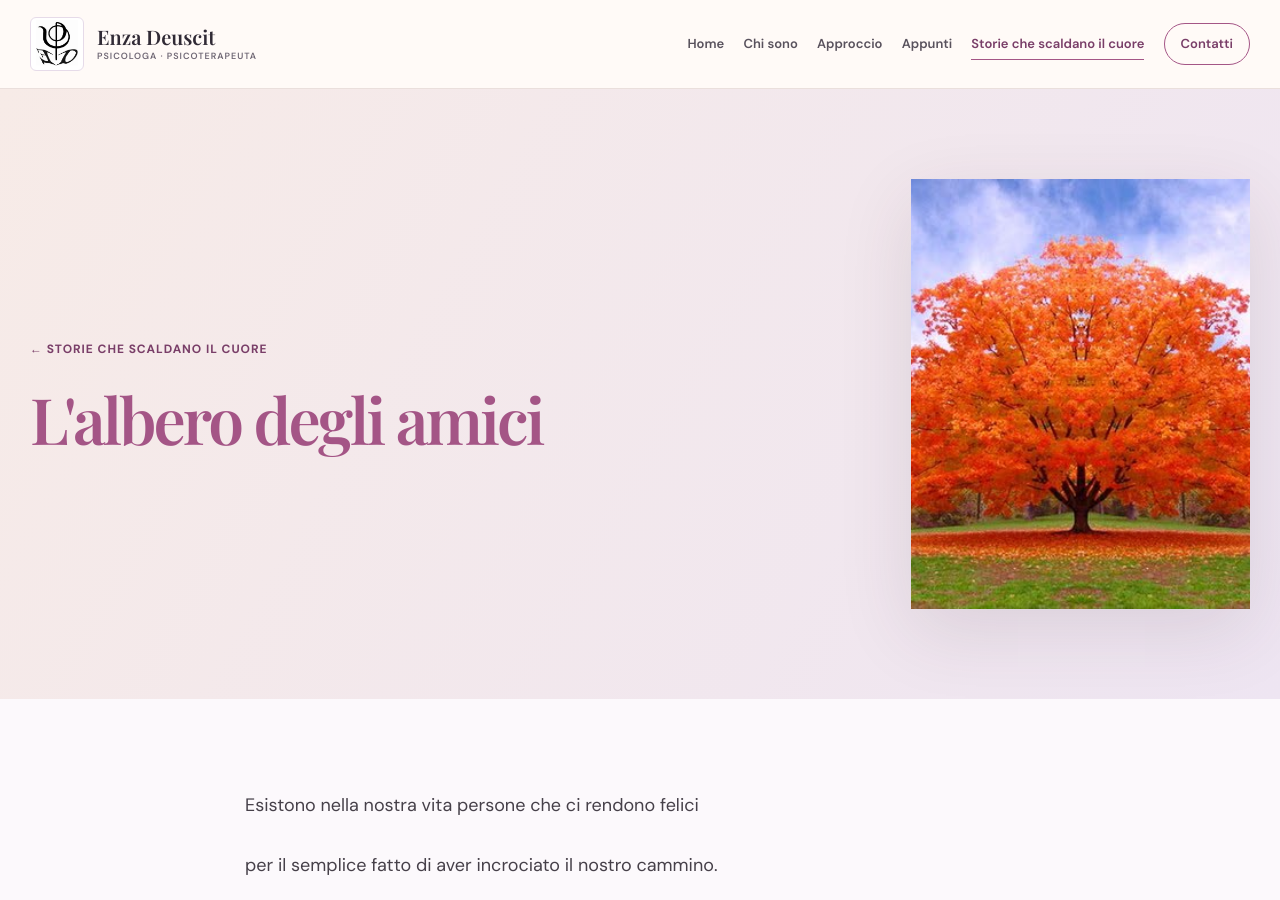
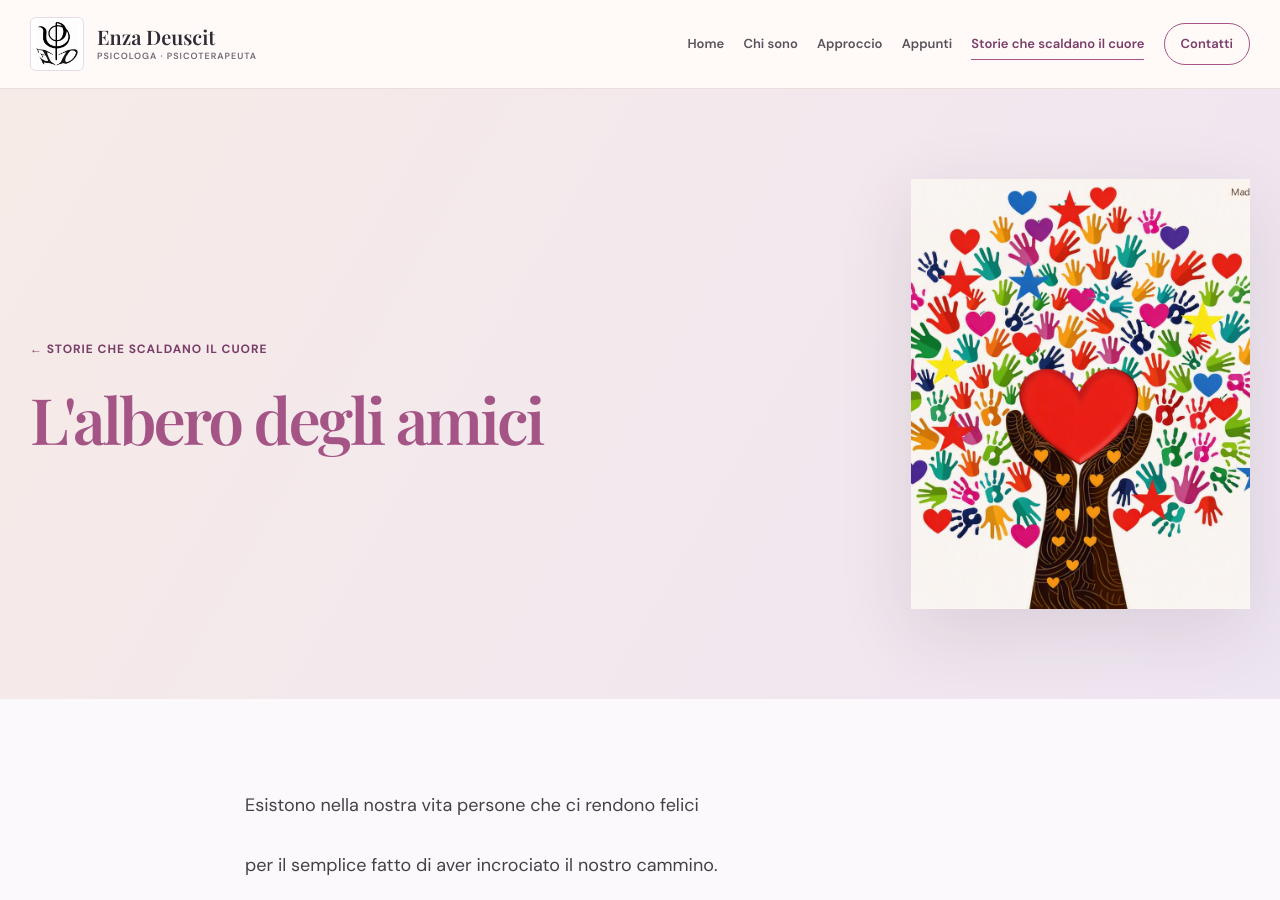
Before and after one commit to andreacoppari/enzadeuscit, a Jekyll site: the page built from _storie/l-albero-degli-amici.md, in a window 1280 px wide and 900 px high. Built offline with Jekyll 4.4.1, drawn with Linux system fonts in a browser that asks for light colours; some web fonts are replaced.

Commit message:
Update Storia “l-albero-degli-amici”

```diff
--- a/_storie/l-albero-degli-amici.md
+++ b/_storie/l-albero-degli-amici.md
@@ -1,8 +1,8 @@
 ---
-title: "L'albero degli amici"
+title: L'albero degli amici
 order: 16
-image: "/images/storie/albero-amici.jpg"
-summary: "Esistono nella nostra vita persone che ci rendono felici"
+summary: Esistono nella nostra vita persone che ci rendono felici
+image: /images/uploads/albero_amici.png
 ---
 
 Esistono nella nostra vita persone che ci rendono felici
```
Also changed, not shown: images/uploads/albero_amici.png (added).
